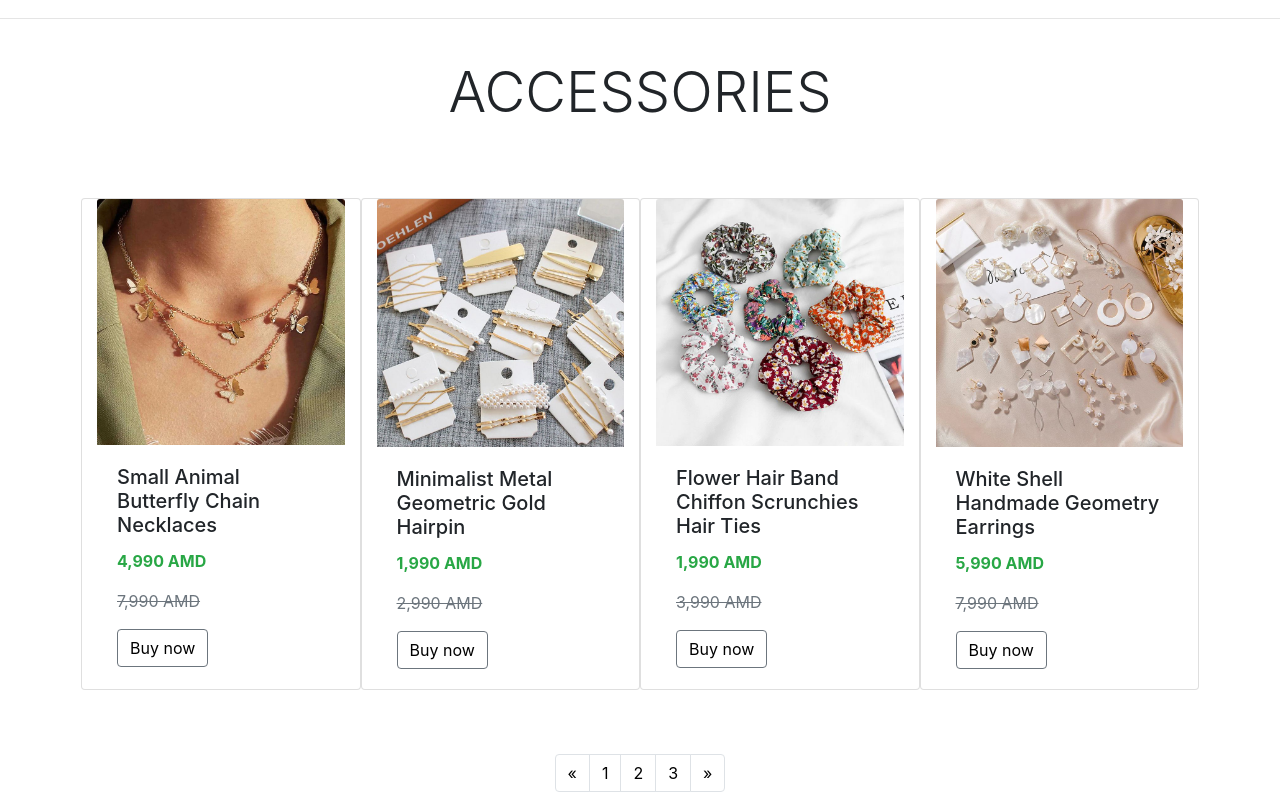
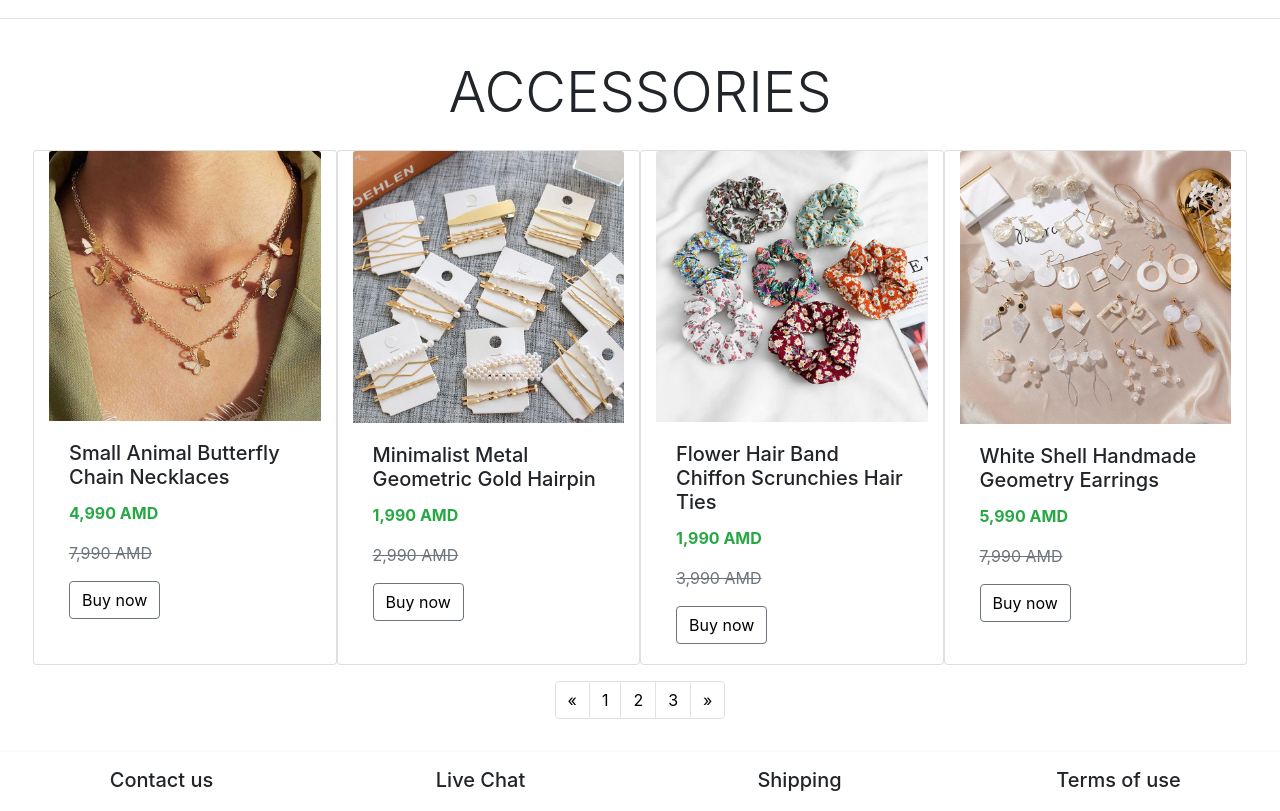
Before and after one commit to anushmercury/shop, a plain HTML site: page index.html in a window 1280 px wide. Shown: the part 3760-4571 px from the top of the page. Drawn offline with nearby package versions, Linux system fonts and the light colour scheme.

Commit message:
Add files via upload

```diff
--- a/index.html
+++ b/index.html
@@ -382,8 +382,8 @@
 <br>
 <div class="row">
     <h1 class="text-center display-4 mx-auto text-uppercase">Accessories</h1>
-  <div class="w-100 p-5 d-lg-flex flex-row mx-5 justify-content-center">
-    <div class="card col-lg-3 col-sm-6 col my-3">
+  <div class="w-100 d-lg-flex flex-row mx-5 justify-content-center">
+    <div class="card mx-auto col-lg-3 col-sm-6 col my-3">
   <img src="img\ruijkyr.JPG" class="card-img-top" alt="...">
   <div class="card-body">
     <h5 class="card-title">Small Animal Butterfly Chain Necklaces</h5>
@@ -392,7 +392,7 @@
     <a href="#" class="btn btn-outline-secondary">Buy now</a>
   </div>
 </div>
-<div class="card col-lg-3 col-sm-6 col my-3">
+<div class="card mx-auto col-lg-3 col-sm-6 col my-3">
   <img src="img\jwryjr.JPG" class="card-img-top" alt="...">
   <div class="card-body">
     <h5 class="card-title">Minimalist Metal Geometric Gold Hairpin</h5>
@@ -402,7 +402,7 @@
   </div>
 </div>
 
-<div class="card col-lg-3 col-sm-6 col my-3">
+<div class="card mx-auto col-lg-3 col-sm-6 col my-3">
   <img src="img\6ikw57i.JPG" class="card-img-top" alt="...">
   <div class="card-body">
     <h5 class="card-title">Flower Hair Band Chiffon Scrunchies Hair Ties</h5>
@@ -411,7 +411,7 @@
     <a href="#" class="btn btn-outline-secondary">Buy now</a>
   </div>
 </div>
-<div class="card col-lg-3 col-sm-6 col my-3">
+<div class="card mx-auto col-lg-3 col-sm-6 col my-3">
   <img src="img\o976p6.JPG" class="card-img-top" alt="...">
   <div class="card-body">
     <h5 class="card-title">White Shell Handmade Geometry Earrings</h5>
```
